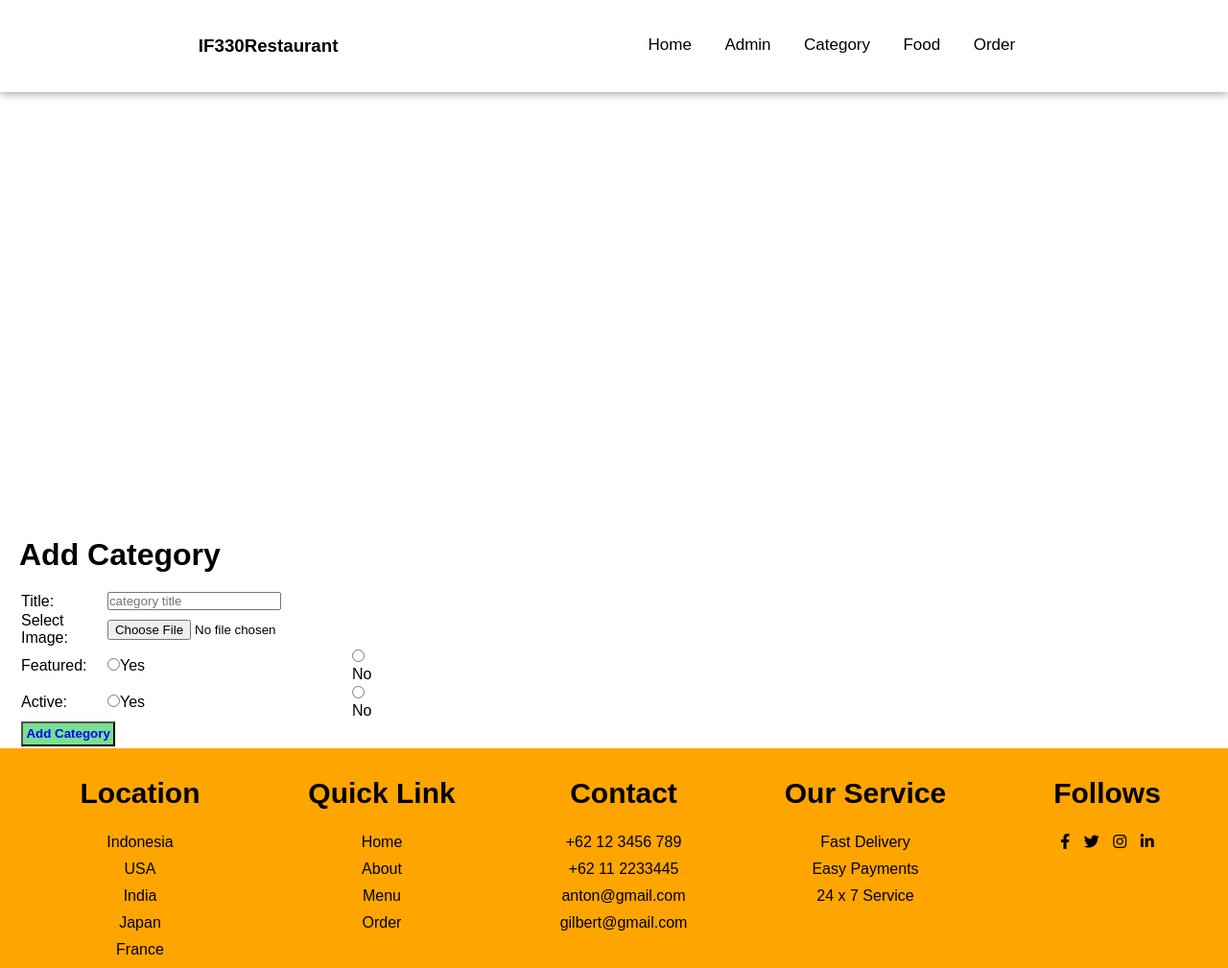
After one commit to Giltp/WebProg_UTS_Lecture, a PHP site: page /ADMIN/add-category.php in a window 1280 px wide. The commit adds this page. Shown: the whole page at 96% size. Run offline with PHP 8.4, Linux system fonts and the light colour scheme; some libraries are stand-ins or nearby versions.

Commit message:
admin category

```diff
--- /dev/null
+++ b/ADMIN/add-category.php
@@ -0,0 +1,145 @@
+<?php include 'admin_header.php';?>
+
+<div class="main-content">
+    <div class="wrapper">
+        <h1>Add Category</h1>
+
+        <br />
+
+        <?php
+        if(isset($_SESSION['add']))
+        {
+            echo $_SESSION['add'];
+            unset($_SESSION['add']);
+        }
+
+        if(isset($_SESSION['upload']))
+        {
+            echo $_SESSION['upload'];
+            unset($_SESSION['upload']);
+        }
+        ?>
+
+        <form action="" method="post" enctype="multipart/form-data">
+
+        <table class="tbl-30">
+            <tr>
+                <td>Title:</td>
+                <td><input type="text" name="title" placeholder="category title"></td>
+            </tr>
+
+            <tr>
+                <td>Select Image:</td>
+                <td><input type="file" name="image"></td>
+            </tr>
+
+            <tr>
+                <td>Featured:</td>
+                <td><input type="radio" name="featured" value="Yes">Yes</td>
+                <td><input type="radio" name="featured" value="No">No</td>
+            </tr>
+
+            <tr>
+                <td>Active:</td>
+                <td><input type="radio" name="active" value="Yes">Yes</td>
+                <td><input type="radio" name="active" value="No">No</td>
+            </tr>
+
+            <tr>
+                <td colspan="2">
+                    <input type="submit" name="submit" value="Add Category" class="btn-secondary">
+                </td>
+            </tr>
+        </table>
+
+        </form>
+
+        <?php
+            if(isset($_POST['submit']))
+            {
+                $title = $_POST['title'];
+
+                if(isset($_POST['featured']))
+                {
+                    $featured = $_POST['featured'];
+                }else{
+                    $featured = "No";
+                }
+
+                if(isset($_POST['active']))
+                {
+                    $active = $_POST['active'];
+                }else{
+                    $active = "No";
+                }
+
+                if(isset($_FILES['image']['name']))
+                {
+                   $image_name = $_FILES['image']['name'];
+                   $ext = end(explode('.', $image_name));
+                   $image_name = "Food_Category_".rand(000, 999).".".$ext;
+                   $source_path = $_FILES['image']['tmp_name'];
+                   $destination_path = "../images/Category/".$image_name;
+
+                   $upload = move_uploaded_file($source_path, $destination_path);
+
+                   if($upload==FALSE)
+                   {
+                    $_SESSION['upload'] = "Failed to Upload Image";
+                    header('Location:'.SITEURL.'/ADMIN/add-category.php');
+                    die();
+                   }
+                }else{
+                    $image_name = "";
+                }
+
+                $sql = "INSERT INTO cart SET
+                        title='$title',
+                        image_name='$image_name',
+                        featured='$featured',
+                        active='$active'
+                ";
+
+                $res = mysqli_query($conn, $sql);
+
+                if($res==TRUE)
+                {
+                    $_SESSION['add'] = "Category Added Successfully";
+                    header("Location:". SITEURL.'/ADMIN/manage_category.php');
+                }else{
+                    $_SESSION['add'] = "Failed to Add Category";
+                    header("Location:". SITEURL.'/ADMIN/add-category.php');
+                }
+            }
+
+
+        ?>
+
+    </div>
+</div>
+
+
+
+<?php include '../HTML/Footer.php';?>
+
+<style>
+    .wrapper{
+        margin-left: 20px;
+    }
+
+    .tbl-30{
+        width: 30%;
+    }
+
+    .btn-secondary{
+        background-color: #78e08f;
+        padding: 1%;
+        color:blue;
+        text-decoration: none;
+        font-weight: bold;
+    }
+
+    .btn-secondary:hover{
+        background-color: #b8e994;
+    }
+</style>
--- a/ADMIN/manage_admin.php
+++ b/ADMIN/manage_admin.php
@@ -61,7 +61,7 @@
                                         <td><?php echo $full_name?></td>
                                         <td>
                                             <a href="<?php echo SITEURL;?>/ADMIN/update-admin.php?email_admin=<?php echo $email?>" class="btn-secondary">Update Admin</a>
-                                            <a href="delete-admin.php?email_admin=<?php echo $email?>" class="btn-danger">Delete Admin</a>
+                                            <a href="<?php echo SITEURL;?>/ADMIN/delete-admin.php?email_admin=<?php echo $email?>" class="btn-danger">Delete Admin</a>
                                         </td>
                                     </tr>
 
```
Also changed, not shown: ADMIN/add-admin.php (+5 -5 lines), ADMIN/delete-category.php (added, +44 -0 lines), ADMIN/manage_category.php (+74 -20 lines), images/Category/Food_Category_471.jpeg (added), images/Category/Food_Category_766.jpeg (added), images/Category/Food_Category_776.jpeg (added).
